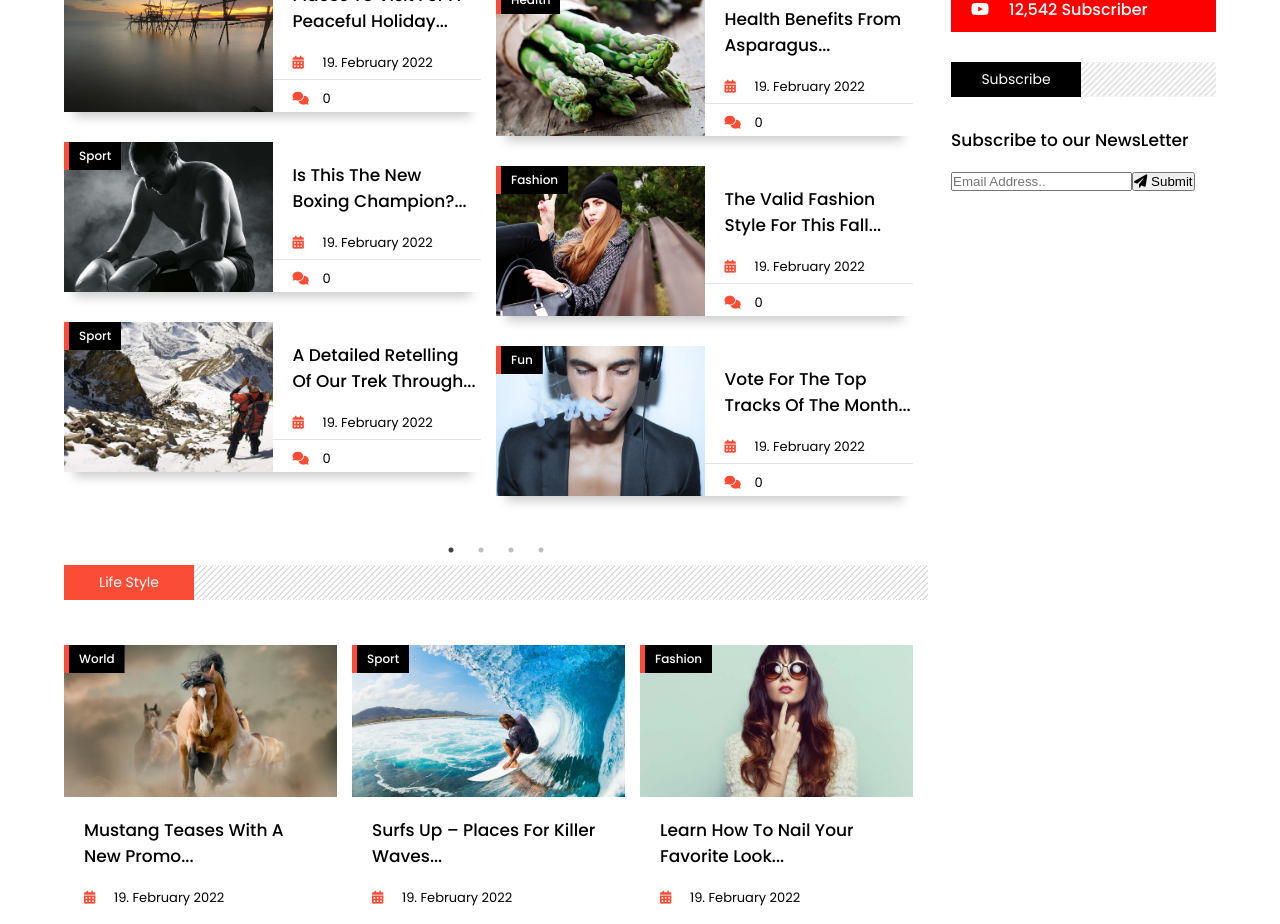
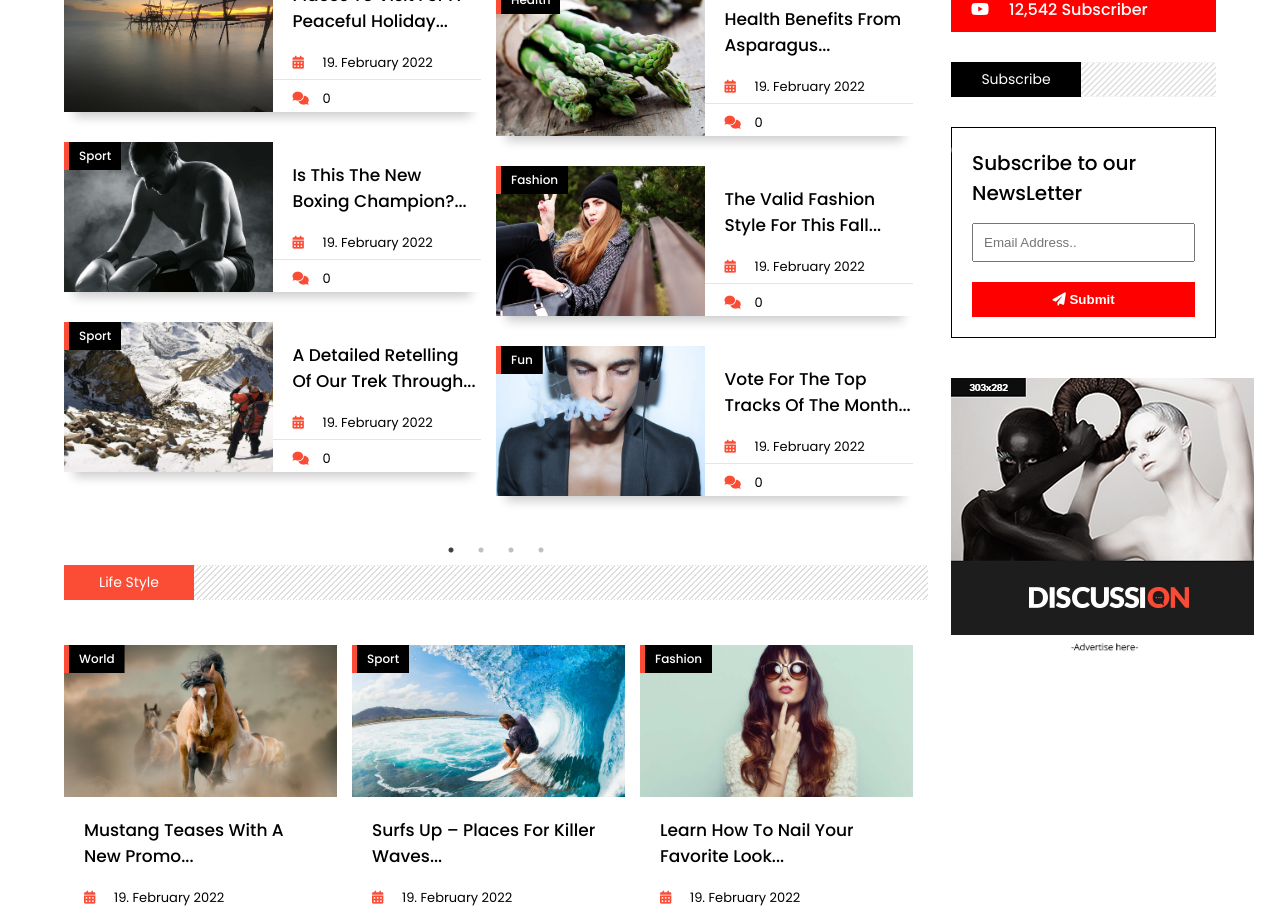
Before and after one commit to himanshu1221/khabartak, a React (Create React App) app: page / in a window 1280 px wide. Shown: the part 1080-2004 px from the top of the page. Built offline with nearby package versions, Linux system fonts and the light colour scheme.

Commit message:
added advertisement and designed form

```diff
--- a/src/components/home/SideContent/Side/Side.jsx
+++ b/src/components/home/SideContent/Side/Side.jsx
@@ -18,6 +18,10 @@ const Side = () => {
             </button>
           </form>
           </section>
+
+          <section className="banner">
+            <img src="./images/sidebar-banner-new.jpg" alt="" />
+          </section>
     </>
   )
 }
--- a/src/components/home/SideContent/Side/side.css
+++ b/src/components/home/SideContent/Side/side.css
@@ -36,3 +36,40 @@
     background-color: #f00 ;
 
 }
+
+.subscribe{
+    border: 1px solid black;
+    padding: 20px;
+    text-align: center;
+}
+
+.subscribe h1{
+    text-align: left;
+    font-size: 20px;
+}
+
+.subscribe input {
+    width: 100%;
+    padding: 10px;
+}
+
+.subscribe button{
+    width: 100%;
+    cursor: pointer;
+    padding: 10px;
+    margin-top: 20px;
+    background-color: #ff0000;
+    color: #fff;
+    font-weight: 600;
+    border: none;
+}
+
+.banner{
+    margin: 40px 0;
+}
+
+.category .category1{
+    position: relative;
+    margin-bottom: 20px;
+    padding: 10px;
+}
```
